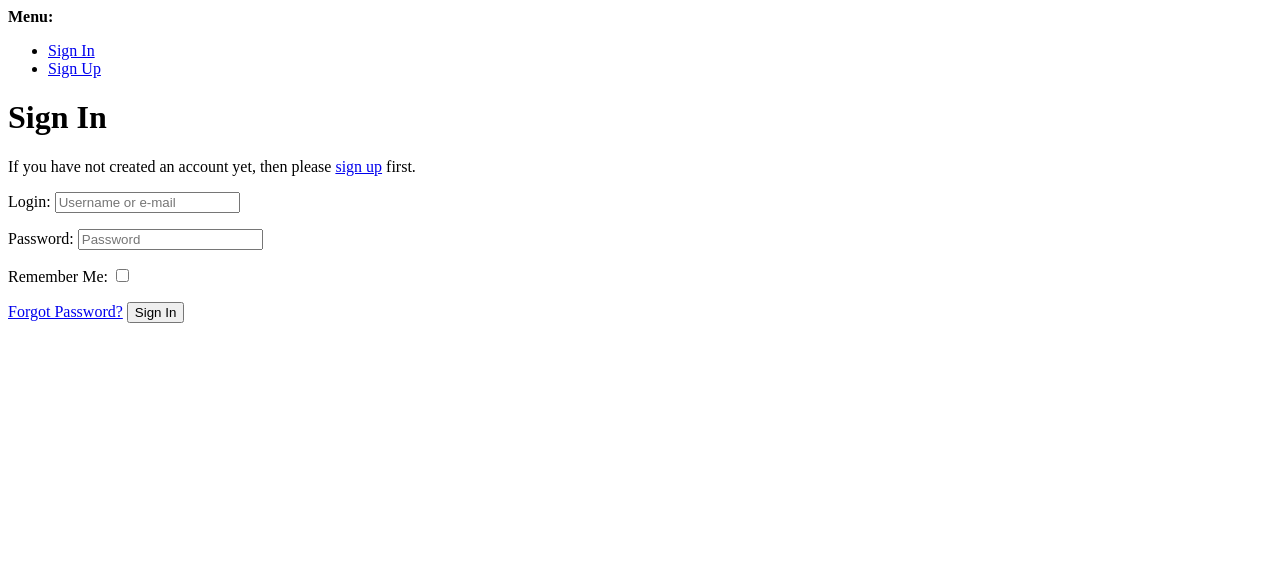
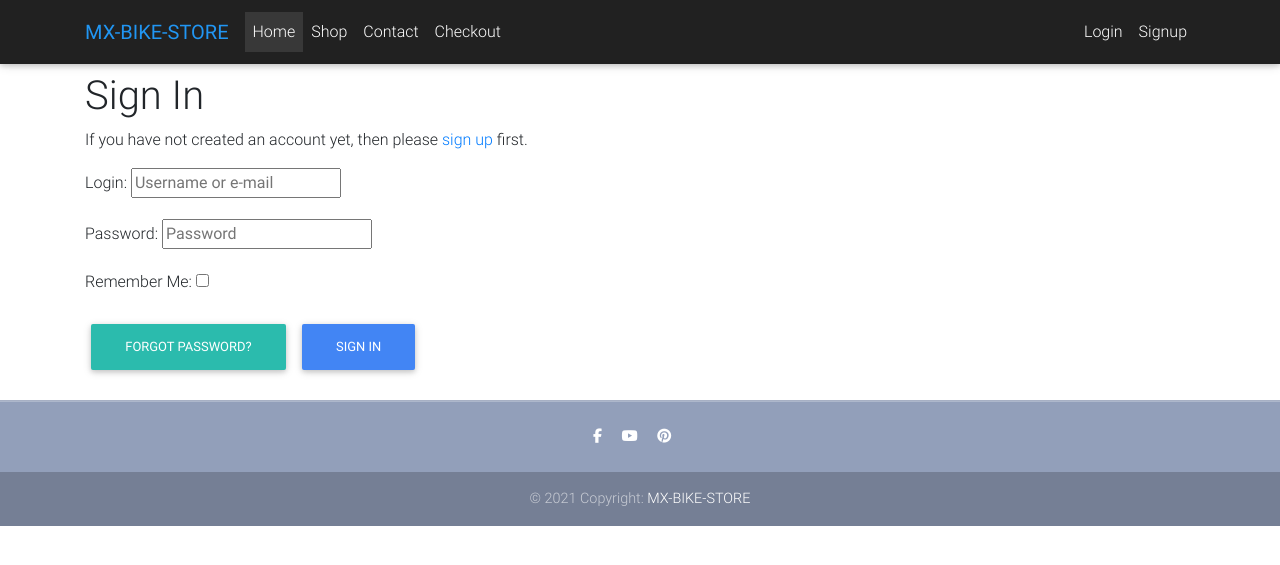
Before and after one commit to Code-Institute-Submissions/Miszamm-mx-bike-store_OctResub, a Django app: page /accounts/login/ in a window 1280 px wide. Shown: the top 565 px of the page. Run offline with Django 3.2, Linux system fonts and the light colour scheme; some libraries are stand-ins or nearby versions.

Commit message:
styling Log in page

```diff
--- a/templates/allauth/account/base.html
+++ b/templates/allauth/account/base.html
@@ -1,40 +1 @@
-<!DOCTYPE html>
-<html>
-  <head>
-    <title>{% block head_title %}{% endblock %}</title>
-    {% block extra_head %}
-    {% endblock %}
-  </head>
-  <body>
-    {% block body %}
-
-    {% if messages %}
-    <div>
-      <strong>Messages:</strong>
-      <ul>
-        {% for message in messages %}
-        <li>{{message}}</li>
-        {% endfor %}
-      </ul>
-    </div>
-    {% endif %}
-
-    <div>
-      <strong>Menu:</strong>
-      <ul>
-        {% if user.is_authenticated %}
-        <li><a href="{% url 'account_email' %}">Change E-mail</a></li>
-        <li><a href="{% url 'account_logout' %}">Sign Out</a></li>
-        {% else %}
-        <li><a href="{% url 'account_login' %}">Sign In</a></li>
-        <li><a href="{% url 'account_signup' %}">Sign Up</a></li>
-        {% endif %}
-      </ul>
-    </div>
-    {% block content %}
-    {% endblock %}
-    {% endblock %}
-    {% block extra_body %}
-    {% endblock %}
-  </body>
-</html>
+{% extends "base.html" %}
--- a/templates/allauth/account/login.html
+++ b/templates/allauth/account/login.html
@@ -1,12 +1,15 @@
 {% extends "account/base.html" %}
-
 {% load i18n %}
 {% load account socialaccount %}
-
 {% block head_title %}{% trans "Sign In" %}{% endblock %}
 
 {% block content %}
 
+<main>
+    <div class="container">
+        <section class="mb-4">
+            <div class="row wow fadeIn">
+                <div class="col-12">
                 <h1>{% trans "Sign In" %}</h1>
 
                 {% get_providers as socialaccount_providers %}
@@ -39,8 +42,14 @@ for a {{ site_name }} account and sign in below:{% endblocktrans %}</p>
                     {% if redirect_field_value %}
                     <input type="hidden" name="{{ redirect_field_name }}" value="{{ redirect_field_value }}" />
                     {% endif %}
-  <a class="button secondaryAction" href="{% url 'account_reset_password' %}">{% trans "Forgot Password?" %}</a>
-  <button class="primaryAction" type="submit">{% trans "Sign In" %}</button>
+                    <a class="btn btn-default"
+                        href="{% url 'account_reset_password' %}">{% trans "Forgot Password?" %}</a>
+                    <button class="btn btn-primary" type="submit">{% trans "Sign In" %}</button>
                 </form>
+                </div>
+            </div>
+        </section>
+    </div>
+</main>
 
 {% endblock %}
--- a/templates/base.html
+++ b/templates/base.html
@@ -1,12 +1,15 @@
 {% load static %}
 
-<!doctype html>
+<!DOCTYPE html>
 <html lang="en">
   <head>
     {% block meta %}
         <meta http-equiv="X-UA-Compatible" content="ie=edge">
         <meta charset="utf-8">
         <meta name="viewport" content="width=device-width, initial-scale=1">
+    {% endblock %}
+    <title>{% block head_title %}{% endblock %}</title>
+    {% block extra_head %}
     {% endblock %}
 
     {% block extra_meta %}
@@ -71,14 +74,12 @@
 
     {% block extra_js %}
     {% endblock %}
+  </head>
 
-    <title>MX Bike Store {% block extra_title %}{% endblock %}</title>
-  </head>
   {% include "navbar.html" %}
 
+<body>
 
-
-<body>
     <div class="mt-5 pt-4">
     {% if messages %}
         {% for message in messages %}
@@ -98,13 +99,13 @@
     {% block content %}
     {% endblock %}
 
+    {% block extra_body %}
+    {% endblock %}
+
     {% include "footer.html" %}
     {% include "scripts.html" %}
 
-
     {% block extra_scripts %}
     {% endblock extra_scripts %}
-
-
 </body>
 </html>
--- a/templates/home.html
+++ b/templates/home.html
@@ -195,8 +195,8 @@
 
       <!--Section: Products v.3-->
       <section class="text-center mb-4">
+        <div class="row wow fadeIn">
 
-        <div class="row wow fadeIn">
             {% for item in object_list %}
             <div class="col-lg-3 col-md-6 mb-4">
 
```
Lines whose indentation alone changed are shown as unchanged.
